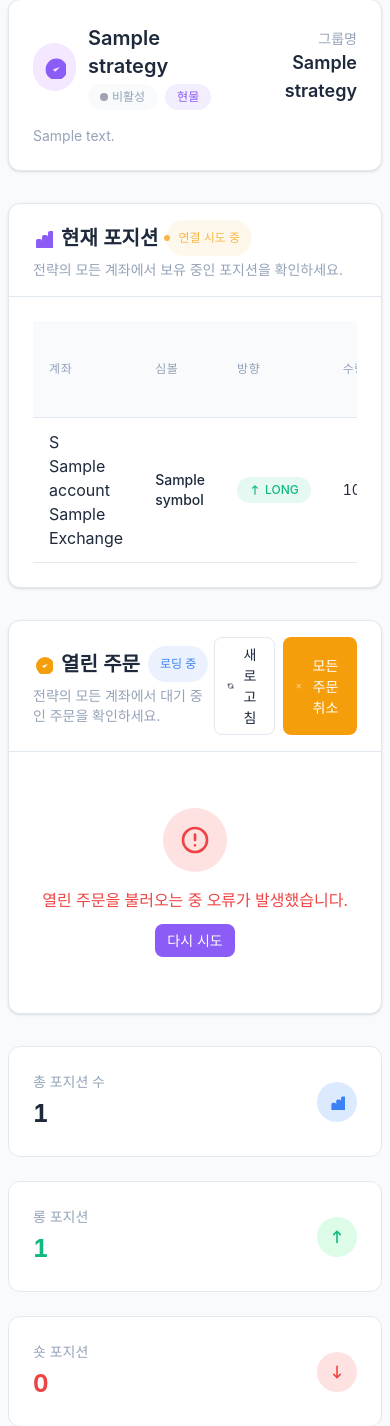
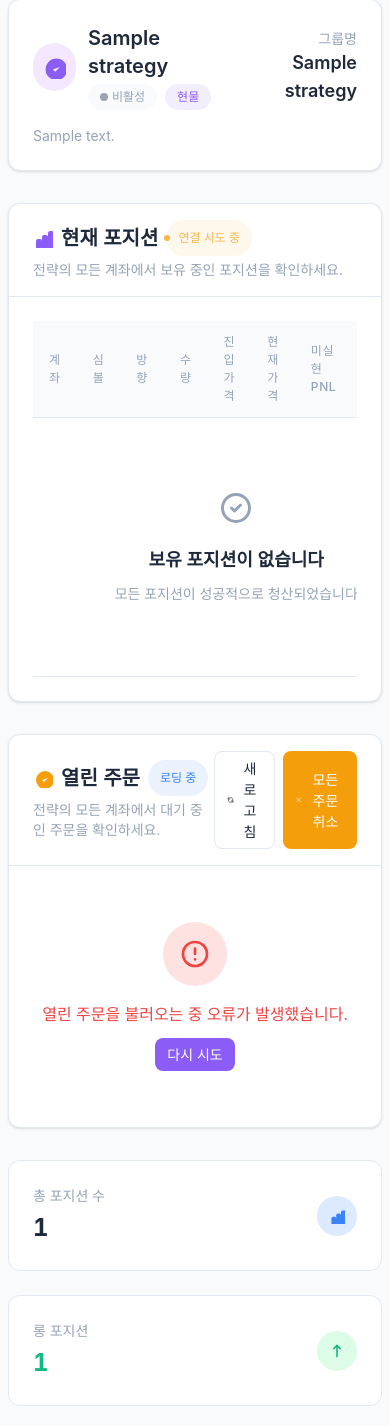
Before and after one commit to binee108/webserver, a Python web app: template web_server/app/templates/positions.html in a window 390 px wide. Shown: the part 411-1837 px from the top of the page. Run offline with Jinja, Linux system fonts and the light colour scheme; the template is opened without the code that fills it: most values are stand-ins (such as "Sample title", 1, 10 or a date in 2020); some libraries are stand-ins or nearby versions.

Commit message:
refactor(positions): unify naming conventions for position_id and order_id across various modules; enhance webhook token validation logic to support both owner and subscriber tokens; improve empty state handling in the positions page; update CSS for better responsiveness and visual consistency.

```diff
--- a/web_server/app/routes/main.py
+++ b/web_server/app/routes/main.py
@@ -116,7 +116,7 @@ def strategy_positions(strategy_id):
     positions = []
     for pos in positions_query:
         position_dict = {
-            'id': pos.id,
+            'position_id': pos.id,  # 통일된 명명: position_id 사용
             'symbol': pos.symbol,
             'quantity': float(pos.quantity) if pos.quantity else 0,
             'entry_price': float(pos.entry_price) if pos.entry_price else 0,
--- a/web_server/app/services/position_service.py
+++ b/web_server/app/services/position_service.py
@@ -819,8 +819,7 @@ class PositionService:
                 account = strategy_account.account
 
                 orders_data.append({
-                    'id': order.id,
-                    'exchange_order_id': order.exchange_order_id,
+                    'order_id': order.exchange_order_id,  # 통일된 명명: order_id 사용 (exchange_order_id를 매핑)
                     'symbol': order.symbol,
                     'side': order.side,
                     'quantity': order.quantity,
--- a/web_server/app/static/css/positions.css
+++ b/web_server/app/static/css/positions.css
@@ -1,11 +1,213 @@
 /* Positions page scoped tweaks */
 .page-positions #connection-status { display: none; }
-.page-positions .empty-state { padding: 2rem 1rem; }
+.page-positions .empty-state {
+  padding: 2rem 1rem;
+  display: flex;
+  flex-direction: column;
+  align-items: center;
+  justify-content: center;
+  text-align: center;
+  gap: 0.5rem;
+}
+
+/* Ensure table cell provides enough space and centers content */
+.page-positions .empty-positions-row td {
+  padding: 2.5rem 1rem;
+  text-align: center;
+}
 
 /* Normalize empty state icon sizing for positions page */
 .page-positions .empty-state-icon {
   width: 3rem;  /* 48px */
   height: 3rem; /* 48px */
+  color: var(--text-muted);
+  display: block;
+  margin-bottom: 0.5rem;
+}
+
+/* Account Info Styling */
+.page-positions .account-info {
+  display: flex;
+  align-items: center;
+  gap: 0.75rem;
+  padding: 0.5rem;
+  border-radius: 0.625rem;
+  background: linear-gradient(135deg,
+    rgba(139, 92, 246, 0.05) 0%,
+    rgba(124, 58, 237, 0.05) 100%);
+  border: 1px solid rgba(139, 92, 246, 0.1);
+  transition: all 0.3s cubic-bezier(0.4, 0, 0.2, 1);
+  position: relative;
+  overflow: hidden;
+}
+
+.page-positions .account-info::before {
+  content: '';
+  position: absolute;
+  top: 0;
+  left: 0;
+  right: 0;
+  bottom: 0;
+  background: linear-gradient(135deg,
+    rgba(139, 92, 246, 0.1) 0%,
+    rgba(124, 58, 237, 0.1) 100%);
+  opacity: 0;
+  transition: opacity 0.3s ease;
+  pointer-events: none;
+}
+
+.page-positions tr:hover .account-info::before {
+  opacity: 1;
+}
+
+.page-positions tr:hover .account-info {
+  transform: translateX(2px);
+  box-shadow: 0 4px 12px -2px rgba(139, 92, 246, 0.15);
+}
+
+/* Account Avatar - Exchange Badge */
+.page-positions .account-avatar {
+  display: flex;
+  align-items: center;
+  justify-content: center;
+  width: 2.5rem;
+  height: 2.5rem;
+  border-radius: 50%;
+  font-weight: 700;
+  font-size: 1rem;
+  text-transform: uppercase;
+  position: relative;
+  box-shadow: 0 2px 8px rgba(0, 0, 0, 0.1);
+  transition: all 0.3s ease;
+  flex-shrink: 0;
+}
+
+.page-positions .account-avatar span {
+  position: relative;
+  z-index: 1;
+  color: white;
+  text-shadow: 0 1px 2px rgba(0, 0, 0, 0.2);
+}
+
+/* Exchange-specific color themes */
+.page-positions .account-avatar[data-exchange="binance"],
+.page-positions .account-info:has(.account-exchange:contains("Binance")) .account-avatar {
+  background: linear-gradient(135deg, #F0B90B 0%, #F8D12F 100%);
+  box-shadow: 0 3px 10px rgba(240, 185, 11, 0.3);
+}
+
+.page-positions .account-avatar[data-exchange="bybit"],
+.page-positions .account-info:has(.account-exchange:contains("Bybit")) .account-avatar {
+  background: linear-gradient(135deg, #FF6838 0%, #FF8C5E 100%);
+  box-shadow: 0 3px 10px rgba(255, 104, 56, 0.3);
+}
+
+.page-positions .account-avatar[data-exchange="okx"],
+.page-positions .account-info:has(.account-exchange:contains("Okx")) .account-avatar {
+  background: linear-gradient(135deg, #000000 0%, #333333 100%);
+  box-shadow: 0 3px 10px rgba(0, 0, 0, 0.3);
+}
+
+/* Default exchange color */
+.page-positions .account-avatar {
+  background: linear-gradient(135deg, #8B5CF6 0%, #7C3AED 100%);
+  box-shadow: 0 3px 10px rgba(139, 92, 246, 0.3);
+}
+
+.page-positions tr:hover .account-avatar {
+  transform: scale(1.05);
+}
+
+/* Account Details */
+.page-positions .account-details {
+  display: flex;
+  flex-direction: column;
+  gap: 0.125rem;
+  min-width: 0;
+  flex: 1;
+}
+
+.page-positions .account-name {
+  font-size: 0.875rem;
+  font-weight: 600;
+  color: var(--text-primary);
+  white-space: nowrap;
+  overflow: hidden;
+  text-overflow: ellipsis;
+  letter-spacing: -0.01em;
+}
+
+.page-positions .account-exchange {
+  font-size: 0.75rem;
+  color: var(--text-muted);
+  text-transform: capitalize;
+  display: flex;
+  align-items: center;
+  gap: 0.25rem;
+}
+
+.page-positions .account-exchange::after {
+  content: '•';
+  display: inline-block;
+  margin: 0 0.25rem;
+  opacity: 0.5;
+}
+
+.page-positions .account-exchange::after:last-child {
+  display: none;
+}
+
+/* Dark theme adjustments for account info */
+[data-theme="dark"] .page-positions .account-info {
+  background: linear-gradient(135deg,
+    rgba(139, 92, 246, 0.08) 0%,
+    rgba(124, 58, 237, 0.08) 100%);
+  border: 1px solid rgba(139, 92, 246, 0.15);
+}
+
+[data-theme="dark"] .page-positions .account-info::before {
+  background: linear-gradient(135deg,
+    rgba(139, 92, 246, 0.15) 0%,
+    rgba(124, 58, 237, 0.15) 100%);
+}
+
+[data-theme="dark"] .page-positions tr:hover .account-info {
+  box-shadow: 0 4px 12px -2px rgba(139, 92, 246, 0.25);
+}
+
+/* Responsive design for account info */
+@media (max-width: 640px) {
+  .page-positions .account-info {
+    gap: 0.5rem;
+    padding: 0.375rem;
+  }
+
+  .page-positions .account-avatar {
+    width: 2rem;
+    height: 2rem;
+    font-size: 0.875rem;
+  }
+
+  .page-positions .account-name {
+    font-size: 0.8125rem;
+  }
+
+  .page-positions .account-exchange {
+    font-size: 0.6875rem;
+  }
+}
+
+/* Empty state typography */
+.page-positions .empty-state h3 {
+  margin: 0.25rem 0 0;
+  font-size: 1.125rem; /* ~18px */
+  font-weight: 600;
+  color: var(--text-primary);
+}
+
+.page-positions .empty-state p {
+  margin: 0.125rem 0 0;
+  font-size: 0.875rem; /* ~14px */
   color: var(--text-muted);
 }
 
@@ -15,3 +217,16 @@
     height: 2.25rem; /* 36px */
   }
 }
+
+/* Position table enhancements */
+.page-positions .positions-table tbody tr {
+  transition: background-color 0.2s ease;
+}
+
+.page-positions .positions-table tbody tr:hover {
+  background-color: rgba(139, 92, 246, 0.02);
+}
+
+[data-theme="dark"] .page-positions .positions-table tbody tr:hover {
+  background-color: rgba(139, 92, 246, 0.05);
+}
--- a/web_server/app/static/js/positions/position-price-manager.js
+++ b/web_server/app/static/js/positions/position-price-manager.js
@@ -71,13 +71,13 @@ class PositionPriceManager {
      * Add a position to be tracked
      */
     addPosition(positionData) {
-        const positionKey = `${positionData.id || positionData.position_id}`;
+        const positionKey = `${positionData.position_id}`;  // 통일된 명명: position_id만 사용
 
         this.logger.debug(`Adding position for price tracking: ${positionData.symbol} (ID: ${positionKey})`);
 
         // Store position data
         const position = {
-            id: positionData.id || positionData.position_id,
+            id: positionData.position_id,  // 통일된 명명: position_id만 사용
             symbol: positionData.symbol,
             exchange: this.normalizeExchangeName(positionData),
             quantity: parseFloat(positionData.quantity),
@@ -94,7 +94,7 @@ class PositionPriceManager {
      * Dynamically add a position and update WebSocket subscriptions
      */
     addPositionDynamic(positionData) {
-        const positionKey = `${positionData.id || positionData.position_id}`;
+        const positionKey = `${positionData.position_id}`;  // 통일된 명명: position_id만 사용
 
         // Check if position already exists
         if (this.positions.has(positionKey)) {
--- a/web_server/app/static/js/positions/realtime-openorders.js
+++ b/web_server/app/static/js/positions/realtime-openorders.js
@@ -345,19 +345,9 @@ class RealtimeOpenOrdersManager {
 
         // Add each order
         orders.forEach(order => {
-            const orderData = {
-                order_id: order.exchange_order_id,
-                symbol: order.symbol,
-                side: order.side,
-                quantity: order.quantity,
-                price: order.price,
-                status: order.status,
-                created_at: order.created_at,
-                account: order.account
-            };
-
-            this.openOrders.set(orderData.order_id, orderData);
-            const orderRow = this.createOrderRow(orderData);
+            // 통일된 명명: order_id만 사용 (이미 백엔드에서 매핑됨)
+            this.openOrders.set(order.order_id, order);
+            const orderRow = this.createOrderRow(order);
             tbody.appendChild(orderRow);
         });
     }
--- a/web_server/app/static/js/positions/realtime-positions.js
+++ b/web_server/app/static/js/positions/realtime-positions.js
@@ -83,15 +83,35 @@ class RealtimePositionsManager {
 
         this.logger.info(`Loading ${positionsData.length} initial positions`);
 
+        // Clear existing positions in table first
+        const positionTable = document.querySelector('#positionsTable tbody');
+        if (positionTable) {
+            const existingRows = positionTable.querySelectorAll('tr[data-position-id]');
+            existingRows.forEach(row => row.remove());
+        }
+
+        // If no positions, show empty state
+        if (positionsData.length === 0) {
+            this.showEmptyPositionsState();
+            return;
+        }
+
+        // Load and display each position
         positionsData.forEach(position => {
-            const positionId = position.id || position.position_id;
+            const positionId = position.position_id;  // 통일된 명명: position_id만 사용
             this.positions.set(positionId, position);
+
+            // Display position in table
+            this.upsertPositionRow(position, true);
 
             // Initialize price subscription if price manager exists
             if (this.priceManager && this.priceManager.addPosition) {
                 this.priceManager.addPosition(position);
             }
         });
+
+        // Update statistics
+        this.updatePositionStats();
     }
 
     /**
@@ -133,7 +153,7 @@ class RealtimePositionsManager {
      * Upsert (insert or update) a position
      */
     upsertPosition(positionData) {
-        const positionId = positionData.position_id || positionData.id;
+        const positionId = positionData.position_id;  // 통일된 명명: position_id만 사용
 
         if (!positionId) {
             this.logger.error('Position ID is missing');
@@ -210,7 +230,7 @@ class RealtimePositionsManager {
             emptyRow.remove();
         }
 
-        const positionId = positionData.position_id || positionData.id;
+        const positionId = positionData.position_id;  // 통일된 명명: position_id만 사용
         const existingRow = document.querySelector(`tr[data-position-id="${positionId}"]`);
 
         // Create new row
@@ -239,7 +259,7 @@ class RealtimePositionsManager {
     createPositionRow(positionData) {
         const row = document.createElement('tr');
         row.className = 'position-row';
-        row.setAttribute('data-position-id', positionData.position_id || positionData.id);
+        row.setAttribute('data-position-id', positionData.position_id);  // 통일된 명명: position_id만 사용
 
         const isLong = parseFloat(positionData.quantity) > 0;
         const quantity = Math.abs(parseFloat(positionData.quantity));
@@ -257,7 +277,7 @@ class RealtimePositionsManager {
         row.innerHTML = `
             <td>
                 <div class="account-info">
-                    <div class="account-avatar">
+                    <div class="account-avatar" data-exchange="${exchange.toLowerCase()}">
                         <span>${exchangeInitial}</span>
                     </div>
                     <div class="account-details">
@@ -286,18 +306,18 @@ class RealtimePositionsManager {
             <td class="text-sm text-primary entry-price">
                 ${formattedPrice}
             </td>
-            <td class="text-sm text-primary current-price" id="current-price-${positionData.position_id || positionData.id}">
+            <td class="text-sm text-primary current-price" id="current-price-${positionData.position_id}">
                 <span class="text-muted loading-price">연결 중...</span>
             </td>
-            <td class="text-sm" id="pnl-${positionData.position_id || positionData.id}">
+            <td class="text-sm" id="pnl-${positionData.position_id}">
                 <span class="text-muted">계산 중...</span>
             </td>
             <td class="text-sm text-muted">
-                <span id="last-update-${positionData.position_id || positionData.id}">방금 전</span>
+                <span id="last-update-${positionData.position_id}">방금 전</span>
             </td>
             <td>
                 ${quantity !== 0 ? `
-                    <button data-position-id="${positionData.position_id || positionData.id}"
+                    <button data-position-id="${positionData.position_id}"
                             class="close-position-btn btn btn-error btn-sm">
                         <svg class="w-3 h-3 mr-1" fill="none" stroke="currentColor" viewBox="0 0 24 24">
                             <path stroke-linecap="round" stroke-linejoin="round" stroke-width="2" d="M6 18L18 6M6 6l12 12"></path>
--- a/web_server/app/templates/positions.html
+++ b/web_server/app/templates/positions.html
@@ -159,10 +159,10 @@
                     <tbody>
                         {% if positions %}
                             {% for position in positions %}
-                            <tr class="position-row" data-position-id="{{ position.id }}">
+                            <tr class="position-row" data-position-id="{{ position.position_id }}">
                                 <td>
                                     <div class="account-info">
-                                        <div class="account-avatar">
+                                        <div class="account-avatar" data-exchange="{{ position.account.exchange.lower() if position.account else 'unknown' }}">
                                             <span>{{ position.account.exchange.upper()[:1] if position.account else 'N' }}</span>
                                         </div>
                                         <div class="account-details">
@@ -201,18 +201,18 @@
                                 <td class="text-sm text-primary entry-price">
                                     ${{ "%.4f"|format(position.entry_price) }}
                                 </td>
-                                <td class="text-sm text-primary current-price" id="current-price-{{ position.id }}">
+                                <td class="text-sm text-primary current-price" id="current-price-{{ position.position_id }}">
                                     <span class="text-muted loading-price">연결 중...</span>
                                 </td>
-                                <td class="text-sm" id="pnl-{{ position.id }}">
+                                <td class="text-sm" id="pnl-{{ position.position_id }}">
                                     <span class="text-muted">계산 중...</span>
                                 </td>
                                 <td class="text-sm text-muted">
-                                    <span id="last-update-{{ position.id }}">실시간</span>
+                                    <span id="last-update-{{ position.position_id }}">실시간</span>
                                 </td>
                                 <td>
                                     {% if position.quantity != 0 %}
-                                    <button data-position-id="{{ position.id }}" class="close-position-btn btn btn-error btn-sm">
+                                    <button data-position-id="{{ position.position_id }}" class="close-position-btn btn btn-error btn-sm">
                                         <svg class="w-3 h-3 mr-1" fill="none" stroke="currentColor" viewBox="0 0 24 24">
                                             <path stroke-linecap="round" stroke-linejoin="round" stroke-width="2" d="M6 18L18 6M6 6l12 12"></path>
                                         </svg>
--- a/web_server/app/templates/strategies.html
+++ b/web_server/app/templates/strategies.html
@@ -573,8 +573,8 @@ function renderSubscribedStrategy(s) {
                   <p class="currency">USDT</p>
                 </div>
                 <div class="flex items-center space-x-2">
-                  <button class="btn btn-secondary btn-xs" onclick="openSubscribeSettings(${s.id}, ${a.account_id || a.id}, '${a.exchange.toUpperCase()} - ${a.name}')">설정</button>
-                  <button class="btn btn-error btn-xs" onclick="unsubscribeStrategy(${s.id}, ${a.account_id || a.id})">구독 해제</button>
+                  <button class="btn btn-secondary btn-xs" onclick="openSubscribeSettings(${s.id}, ${a.account_id}, '${a.exchange.toUpperCase()} - ${a.name}')">설정</button>
+                  <button class="btn btn-error btn-xs" onclick="unsubscribeStrategy(${s.id}, ${a.account_id})">구독 해제</button>
                 </div>
               </div>
             `).join('') : '<div class="text-center py-8 text-muted">연결된 계좌가 없습니다</div>'}
```
Also changed, not shown: web_server/app/routes/positions.py (+22 -9 lines), web_server/app/services/strategy_service.py (+3 -6 lines), web_server/app/services/webhook_service.py (+51 -7 lines), web_server/app/templates/auth/profile.html (+13 -7 lines), web_server/docs/WEBHOOK_GUIDE.md (+15 -10 lines).
